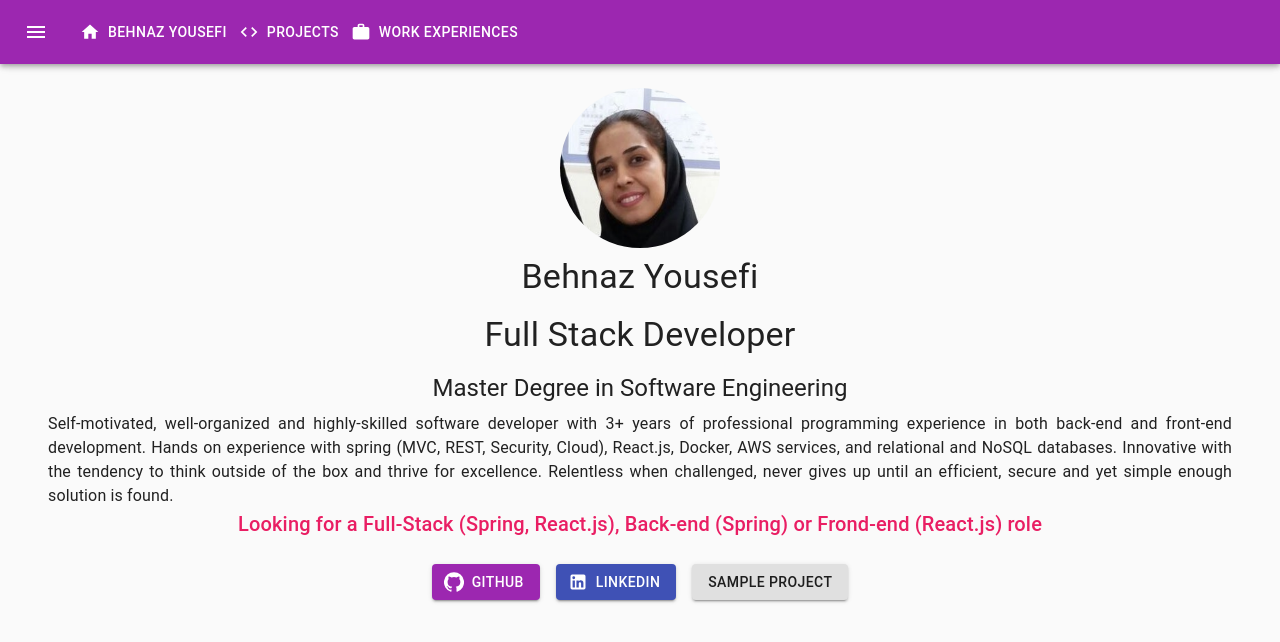
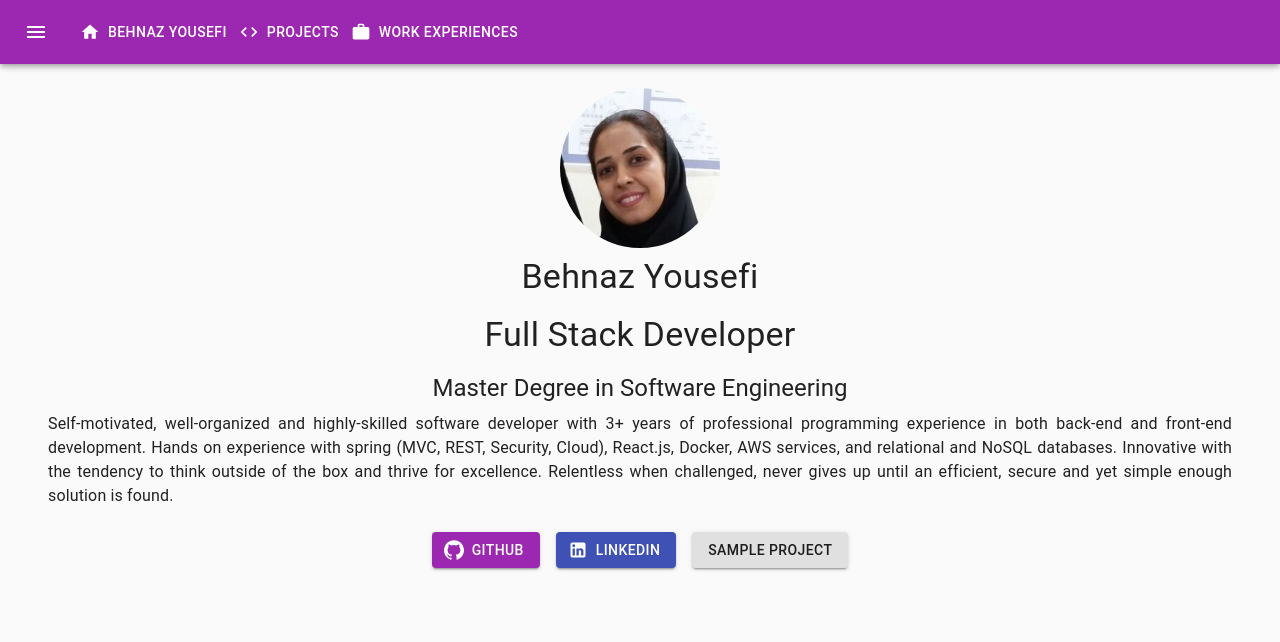
Before and after one commit to b-yousefi/portfolio, a React (Create React App) app: page /home in a window 1280 px wide. Shown: the top 642 px of the page. Built offline with nearby package versions, Linux system fonts and the light colour scheme.

Commit message:
[fix] edit personal information

```diff
--- a/src/data/personalInfo.js
+++ b/src/data/personalInfo.js
@@ -14,8 +14,7 @@ export const personalInfo = new PersonalInfo(
     "              tendency to think outside of the box and thrive for excellence.\n" +
     "              Relentless when challenged, never gives up until an efficient,\n" +
     "              secure and yet simple enough solution is found.",
-  "Looking for a Full-Stack (Spring, React.js), Back-end (Spring) or\n" +
-    "Frond-end (React.js) role",
+  "",
   "https://www.linkedin.com/in/behnaz-yousefi/",
   "https://github.com/b-yousefi"
 );
```
